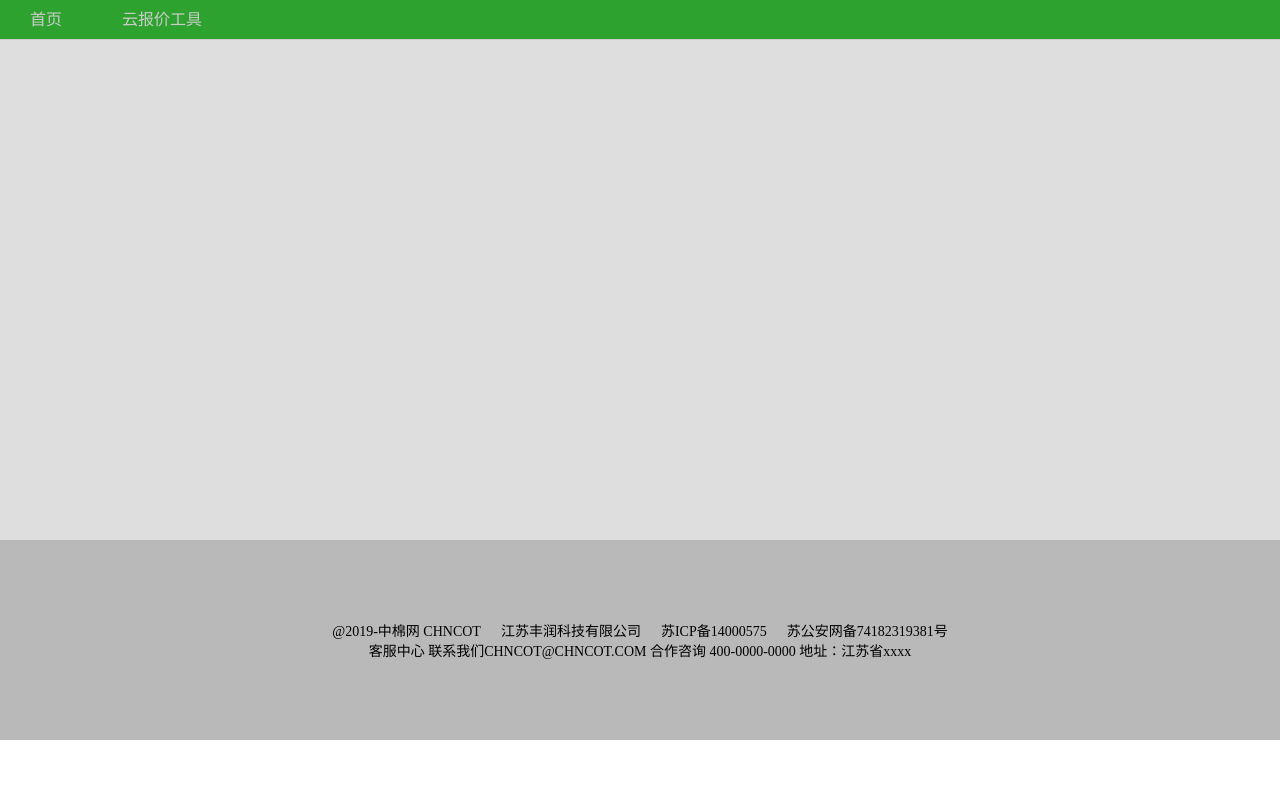
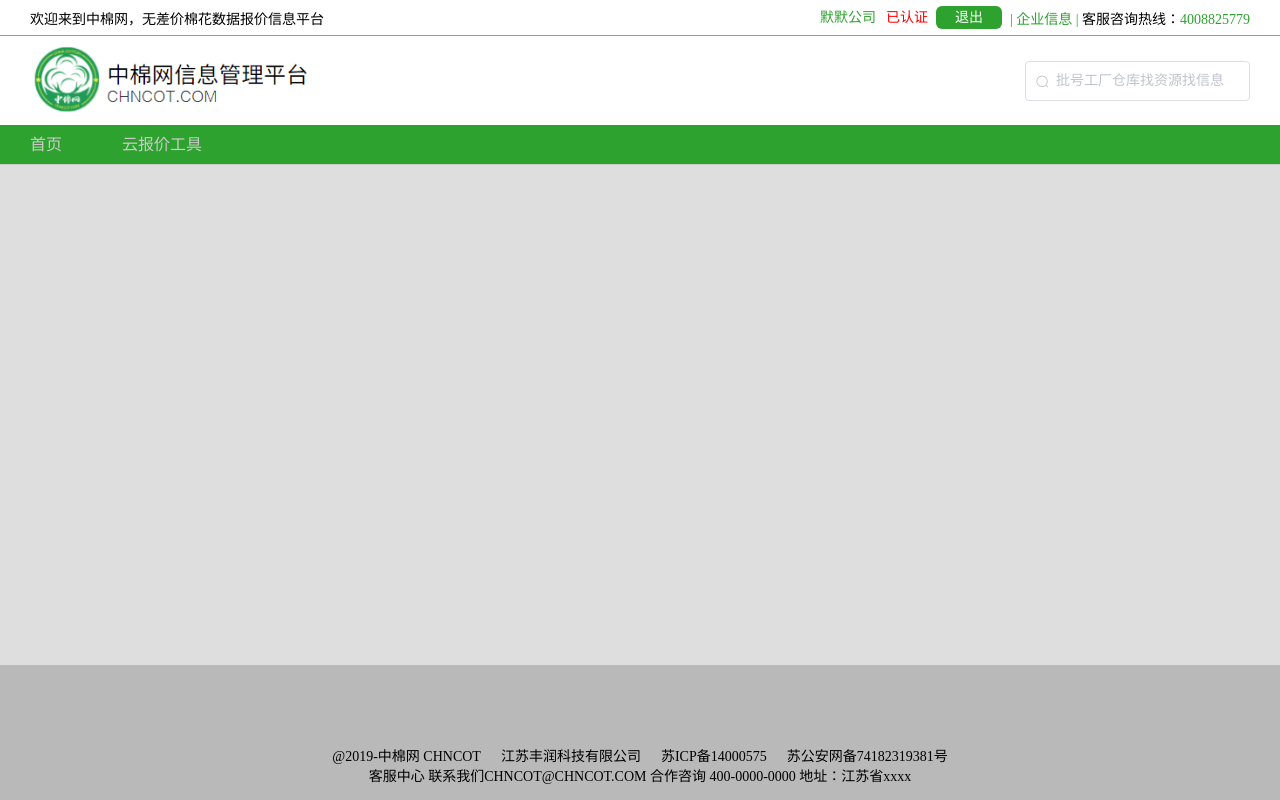
Before and after one commit to maskTAQ/cutton-pc, a Vue app: page /login in a window 1280 px wide. Built offline with nearby package versions, Linux system fonts and the light colour scheme.

Commit message:
新增公共头部

```diff
--- a/src/App.vue
+++ b/src/App.vue
@@ -1,5 +1,6 @@
 <template>
   <div id="app">
+    <Header></Header>
     <Nav/>
     <div class="app-container">
       <div class="app-content">
@@ -10,9 +11,10 @@
 </template>
 <script>
 import Nav from "@/components/nav.vue";
+import Header from '@/components/public/head.vue'
 export default {
   components: {
-    Nav
+    Nav,Header
   }
 };
 </script>
--- /dev/null
+++ b/src/components/public/head.vue
@@ -0,0 +1,120 @@
+<style scoped lang="scss">
+    .contion {
+        font-size: 14px;
+     .head-top {
+         display: flex;
+         align-items: center;
+        padding: 6px 30px;
+         color:'#999';
+         border-bottom: 1px solid #999999;
+         .head-left{
+           width: 40%;
+         }
+         .head-right{
+            width: 60%;
+            display: flex;
+            align-items: center;
+            justify-content: flex-end;
+            .isLogin{
+                display: flex;
+                .btn{
+                    text-align: center;
+                    line-height: 23px;
+                    height: 23px;
+                    margin: 0px 8px;
+                    border-radius: 6px;
+                    font-size: 14px;
+                    background: #2da22e;
+                    color: white;
+                    width: 66px;
+                }
+                .approve{
+                    padding-left: 10px;
+                    color: red;
+                }
+            }
+         }
+         .mainColor{
+             color:#2da22e;
+         }
+     }
+     .head-bottom {
+          display: flex;
+          align-items: center;
+          justify-content: space-between ;
+          padding: 5px 30px;
+          img {
+              height: 75px;
+          }
+
+     }
+    }
+</style>
+<template>
+    <div class="contion">
+
+    <div class="head-top">
+        <div class="head-left">
+                <p>欢迎来到中棉网，无差价棉花数据报价信息平台</p>
+        </div>
+        <div class="head-right">
+            <div class="isLogin" v-show="isLoginUser">
+                    <span class="mainColor">默默公司</span>
+                    <span class="approve">已认证</span>
+                    <div class="btn">退出</div>
+            </div>
+            <div>
+                <span class="mainColor">|&nbsp;企业信息&nbsp;|&nbsp;</span>
+                <span>客服咨询热线：<span class="mainColor">4008825779</span></span>
+            </div>
+        </div>
+    </div>
+     <div class="head-bottom">
+         <div>
+             <img src="../../assets/logo.png" alt="">
+         </div>
+         <div>
+                <el-input width="200px"
+                 type="text"
+                placeholder="批号工厂仓库找资源找信息"
+                prefix-icon="el-icon-search"
+                v-model="allplant">
+                <span>批量</span>
+              </el-input>
+         </div>
+     </div>
+</div>
+</template>
+
+<script>
+import { mapState } from "vuex";
+
+    //this.data.user.data;
+    export default {
+        data(){
+            return{
+                allplant:"",
+                isLoginUser:false,
+            }
+        },
+        computed: {
+           ...mapState({
+            user: state => state.data.user,
+           })
+        },
+        methods: {
+            isLogins(){
+            if(this.user.status === "success"){
+                this.isLoginUser = true;
+            }
+            else{
+                this.isLoginUser = false;
+            }
+            }
+        },
+        created() {
+            this.isLogins()
+            console.log(this.user.status,'狗邰')
+        },
+    }
+</script>
```
Also changed, not shown: src/assets/logo.png.
